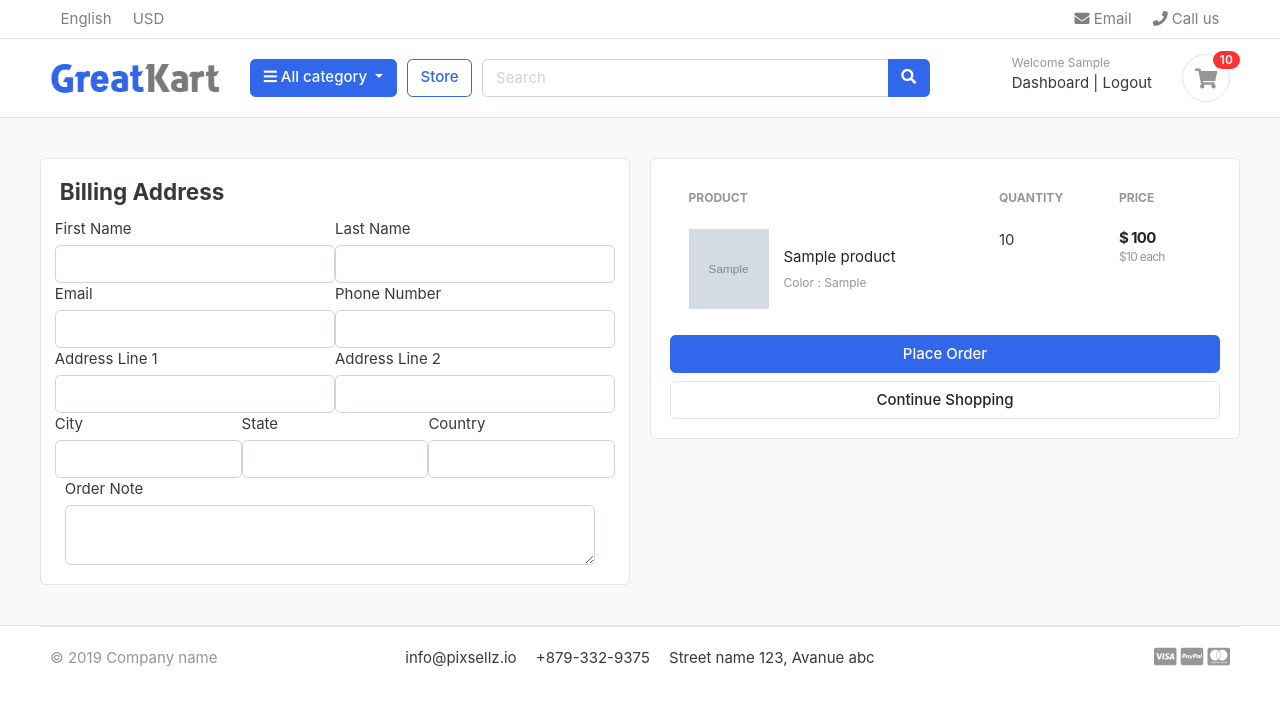
After one commit to Ebikemeese/greatkart-django, a Django app: page /cart/checkout/ in a window 1280 px wide. The commit adds this page. Shown: the top 706 px of the page. Run offline with Django 5.2, Linux system fonts and the light colour scheme; a user stored in the database is signed in; tables that the repository leaves empty hold one stand-in row (values such as "Sample post"); grey boxes marked "Sample" are stand-in pictures; some libraries are stand-ins or nearby versions; some web fonts are replaced.

Commit message:
Cart checkout page for logged in users

```diff
--- a/carts/context_processors.py
+++ b/carts/context_processors.py
@@ -10,7 +10,10 @@ def counter(request):
     else:
         try:
             cart = Cart.objects.filter(cart_id=_cart_id(request))
-            cart_items = cartItem.objects.all().filter(cart=cart[:1])
+            if request.user.is_authenticated:
+                cart_items = cartItem.objects.all().filter(user=request.user)
+            else:
+                cart_items = cartItem.objects.all().filter(cart=cart[:1])
             for cart_item in cart_items:
                 cart_count += cart_item.quantity
         except Cart.DoesNotExist:
--- a/carts/models.py
+++ b/carts/models.py
@@ -1,5 +1,6 @@
 from django.db import models
 from Store.models import Product, Variation
+from accounts.models import Account
 
 # Create your models here.
 class Cart(models.Model):
@@ -10,10 +11,11 @@ class Cart(models.Model):
         return self.cart_id
 
 class cartItem(models.Model):
+    user = models.ForeignKey(Account, on_delete=models.CASCADE, null=True)
     product = models.ForeignKey(Product, on_delete=models.CASCADE)
     #for variations
     variations = models.ManyToManyField(Variation, blank=True)
-    cart = models.ForeignKey(Cart, on_delete=models.CASCADE)
+    cart = models.ForeignKey(Cart, on_delete=models.CASCADE, null=True)
     quantity = models.IntegerField()
     is_active = models.BooleanField(default=True)
 
--- a/carts/urls.py
+++ b/carts/urls.py
@@ -6,4 +6,5 @@ urlpatterns = [
     path('add_cart/<int:product_id>/', views.add_cart, name='add_cart'),
     path('remove_cart/<int:product_id>/<int:cart_item_id>/', views.remove_cart, name='remove_cart'),
     path('remove_cart_item/<int:product_id>/<int:cart_item_id>/', views.remove_cart_item, name='remove_cart_item'),
+    path('checkout/', views.checkout, name='checkout')
 ]
--- a/carts/views.py
+++ b/carts/views.py
@@ -3,6 +3,7 @@ from Store.models import Product, Variation
 from .models import Cart, cartItem
 from django.http import HttpResponse
 from django.core.exceptions import ObjectDoesNotExist
+from django.contrib.auth.decorators import login_required
 
 # Create your views here.
 def _cart_id(request):
@@ -12,73 +13,128 @@ def _cart_id(request):
     return cart
 
 def add_cart(request, product_id):
+    current_user = request.user
     product = Product.objects.get(id=product_id)#Get the product
-    product_variation = []
-    if request.method == 'POST':
-        for item in request.POST:
-            key = item
-            value = request.POST[key]
+    #If user is authenticated
+    if current_user.is_authenticated:
+        product_variation = []
+        if request.method == 'POST':
+            for item in request.POST:
+                key = item
+                value = request.POST[key]
 
-            try:
-                variation = Variation.objects.get(product=product, variation_category__iexact=key, variation_value__iexact=value)
-                product_variation.append(variation)
-            except:
-                pass
-    try:
-        cart = Cart.objects.get(cart_id=_cart_id(request))#get the cart using the cart id present in the session
-    except Cart.DoesNotExist:
-        cart = Cart.objects.create(
-            cart_id = _cart_id(request)
-        )
-    cart.save()
+                try:
+                    variation = Variation.objects.get(product=product, variation_category__iexact=key, variation_value__iexact=value)
+                    product_variation.append(variation)
+                except:
+                    pass
 
-    is_cart_item_exists = cartItem.objects.filter(product=product, cart=cart).exists()
-    if is_cart_item_exists:
-        cart_item = cartItem.objects.filter(product=product, cart=cart)
-        #Existing variations in database
-        #Current variation in product variation
-        #item id in database
+        is_cart_item_exists = cartItem.objects.filter(product=product, user=current_user).exists()
+        if is_cart_item_exists:
+            cart_item = cartItem.objects.filter(product=product, user=current_user)
+            ex_var_list = []
+            id = []
+            for item in cart_item:
+                existing_variation = item.variations.all()
+                ex_var_list.append(list(existing_variation))
+                id.append(item.id)
 
-        ex_var_list = []
-        id = []
-        for item in cart_item:
-            existing_variation = item.variations.all()
-            ex_var_list.append(list(existing_variation))
-            id.append(item.id)
+            if product_variation in ex_var_list:
+                #Increase cart item quantity
+                index= ex_var_list.index(product_variation)
+                item_id = id[index]
+                item = cartItem.objects.get(product=product, id=item_id)
+                item.quantity += 1
+                item.save()
+            else:
+                #create new cart item
+                item = cartItem.objects.create(product=product, quantity=1, user=current_user)
+                if len(product_variation) > 0:
+                    item.variations.clear()
+                    item.variations.add(*product_variation)
+                item.save()
+        else:
+            cart_item = cartItem.objects.create(
+                product = product,
+                quantity = 1,
+                user = current_user,
+            )
+            if len(product_variation) > 0:
+                cart_item.variations.clear()
+                cart_item.variations.add(*product_variation)
+            cart_item.save()
+        return redirect('cart')
+    #If user is not authenticated
+    else:
+        product_variation = []
+        if request.method == 'POST':
+            for item in request.POST:
+                key = item
+                value = request.POST[key]
 
-        print(ex_var_list)
+                try:
+                    variation = Variation.objects.get(product=product, variation_category__iexact=key, variation_value__iexact=value)
+                    product_variation.append(variation)
+                except:
+                    pass
+        try:
+            cart = Cart.objects.get(cart_id=_cart_id(request))#get the cart using the cart id present in the session
+        except Cart.DoesNotExist:
+            cart = Cart.objects.create(
+                cart_id = _cart_id(request)
+            )
+        cart.save()
 
-        if product_variation in ex_var_list:
-            #Increase cart item quantity
-            index= ex_var_list.index(product_variation)
-            item_id = id[index]
-            item = cartItem.objects.get(product=product, id=item_id)
-            item.quantity += 1
-            item.save()
+        is_cart_item_exists = cartItem.objects.filter(product=product, cart=cart).exists()
+        if is_cart_item_exists:
+            cart_item = cartItem.objects.filter(product=product, cart=cart)
+
+            #Existing variations in database
+            #Current variation in product variation
+            #item id in database
+            ex_var_list = []
+            id = []
+            for item in cart_item:
+                existing_variation = item.variations.all()
+                ex_var_list.append(list(existing_variation))
+                id.append(item.id)
+
+            print(ex_var_list)
+
+            if product_variation in ex_var_list:
+                #Increase cart item quantity
+                index= ex_var_list.index(product_variation)
+                item_id = id[index]
+                item = cartItem.objects.get(product=product, id=item_id)
+                item.quantity += 1
+                item.save()
+            else:
+                #create new cart item
+                item = cartItem.objects.create(product=product, quantity=1, cart=cart)
+                if len(product_variation) > 0:
+                    item.variations.clear()
+                    item.variations.add(*product_variation)
+                item.save()
         else:
-            #create new cart item
-            item = cartItem.objects.create(product=product, quantity=1, cart=cart)
+            cart_item = cartItem.objects.create(
+                product = product,
+                quantity = 1,
+                cart = cart,
+            )
             if len(product_variation) > 0:
-                item.variations.clear()
-                item.variations.add(*product_variation)
-            item.save()
-    else:
-        cart_item = cartItem.objects.create(
-            product = product,
-            quantity = 1,
-            cart = cart,
-        )
-        if len(product_variation) > 0:
-            cart_item.variations.clear()
-            cart_item.variations.add(*product_variation)
-        cart_item.save()
-    return redirect('cart')
+                cart_item.variations.clear()
+                cart_item.variations.add(*product_variation)
+            cart_item.save()
+        return redirect('cart')
 
 def remove_cart(request, product_id, cart_item_id):
-    cart = Cart.objects.get(cart_id=_cart_id(request))
     product = get_object_or_404(Product, id=product_id)
     try:
-        cart_item = cartItem.objects.get(product=product, cart=cart, id=cart_item_id)
+        if request.user.is_authenticated:
+            cart_item = cartItem.objects.get(product=product, user=request.user, id=cart_item_id)
+        else:
+            cart = Cart.objects.get(cart_id=_cart_id(request))
+            cart_item = cartItem.objects.get(product=product, cart=cart, id=cart_item_id)
         if cart_item.quantity > 1:
             cart_item.quantity -= 1
             cart_item.save()
@@ -89,9 +145,12 @@ def remove_cart(request, product_id, cart_item_id):
     return redirect('cart')
 
 def remove_cart_item(request, product_id, cart_item_id):
-    cart = Cart.objects.get(cart_id=_cart_id(request))
     product = get_object_or_404(Product, id=product_id)
-    cart_item = cartItem.objects.get(product=product, cart=cart, id=cart_item_id)
+    if request.user.is_authenticated:
+        cart_item = cartItem.objects.get(product=product, user=request.user, id=cart_item_id)
+    else:
+        cart = Cart.objects.get(cart_id=_cart_id(request))
+        cart_item = cartItem.objects.get(product=product, cart=cart, id=cart_item_id)
     cart_item.delete()
     return redirect('cart')
 
@@ -99,8 +158,11 @@ def cart(request, total=0, quantity=0, cart_items=None):
     try:
         tax = 0
         grand_total = 0
-        cart = Cart.objects.get(cart_id=_cart_id(request))
-        cart_items = cartItem.objects.filter(cart=cart, is_active=True)
+        if request.user.is_authenticated:
+            cart_items = cartItem.objects.filter(user=request.user, is_active=True)
+        else:
+            cart = Cart.objects.get(cart_id=_cart_id(request))
+            cart_items = cartItem.objects.filter(cart=cart, is_active=True)
         for cart_item in cart_items:
             total += (cart_item.product.price * cart_item.quantity)
             quantity += cart_item.quantity
@@ -117,3 +179,30 @@ def cart(request, total=0, quantity=0, cart_items=None):
         'grand_total': grand_total,
     }
     return render(request, 'store/cart.html', context)
+
+@login_required(login_url='login')
+def checkout(request, total=0, quantity=0, cart_items=None):
+    try:
+        tax = 0
+        grand_total = 0
+        if request.user.is_authenticated:
+            cart_items = cartItem.objects.filter(user=request.user, is_active=True)
+        else:
+            cart = Cart.objects.get(cart_id=_cart_id(request))
+            cart_items = cartItem.objects.filter(cart=cart, is_active=True)
+        for cart_item in cart_items:
+            total += (cart_item.product.price * cart_item.quantity)
+            quantity += cart_item.quantity
+        tax = (2 * total)/100
+        grand_total = total + tax
+    except ObjectDoesNotExist:
+        pass
+
+    context = {
+        'total': total,
+        'quantity': quantity,
+        'cart_items': cart_items,
+        'tax': tax,
+        'grand_total': grand_total,
+    }
+    return render(request, 'store/checkout.html', context)
--- a/templates/store/cart.html
+++ b/templates/store/cart.html
@@ -115,7 +115,7 @@
                 <p class="text-center mb-3">
                     <img src="{% static './images/misc/payments.png' %}" height="26">
                 </p>
-                <a href="./place-order.html" class="btn btn-primary btn-block"> Checkout </a>
+                <a href="{% url 'checkout' %}" class="btn btn-primary btn-block"> Checkout </a>
                 <a href="{% url 'store' %}" class="btn btn-light btn-block">Continue Shopping</a>
             </div> <!-- card-body.// -->
             </div> <!-- card.// -->
--- /dev/null
+++ b/templates/store/checkout.html
@@ -0,0 +1,144 @@
+{% extends 'base.html' %}
+
+{% load static %}
+
+{% block content %}
+
+<section class="section-content padding-y bg">
+    <div class="container">
+
+    <!-- ============================ COMPONENT 1 ================================= -->
+
+    <div class="row">
+        <form action="" method="POST" class="row">
+            {% csrf_token %}
+            <aside class="col-lg-6">
+                <div class="card">
+                    <div class="card-body">
+                        <h4 class="card-title mg-4">Billing Address</h4>
+
+                            <div class="form-row">
+                                <div class="col form-row">
+                                    <label for="">First Name</label>
+                                    <input type="text" name="first_name" class="form-control" required>
+                                </div>
+                                <div class="col form-row">
+                                    <label for="">Last Name</label>
+                                    <input type="text" name="last_name" class="form-control" required>
+                                </div>
+                            </div>
+
+                            <div class="form-row">
+                                <div class="col form-row">
+                                    <label for="">Email</label>
+                                    <input type="text" name="email" class="form-control" required>
+                                </div>
+                                <div class="col form-row">
+                                    <label for="">Phone Number</label>
+                                    <input type="text" name="phone" class="form-control" required>
+                                </div>
+                            </div>
+
+                            <div class="form-row">
+                                <div class="col form-row">
+                                    <label for="">Address Line 1</label>
+                                    <input type="text" name="address_line_1" class="form-control" required>
+                                </div>
+                                <div class="col form-row">
+                                    <label for="">Address Line 2</label>
+                                    <input type="text" name="address_line_2" class="form-control">
+                                </div>
+                            </div>
+
+                            <div class="form-row">
+                                <div class="col form-row">
+                                    <label for="">City</label>
+                                    <input type="text" name="city" class="form-control" required>
+                                </div>
+                                <div class="col form-row">
+                                    <label for="">State</label>
+                                    <input type="text" name="state" class="form-control" required>
+                                </div>
+                                <div class="col form-row">
+                                    <label for="">Country</label>
+                                    <input type="text" name="country" class="form-control" required>
+                                </div>
+                            </div>
+                            <div class="col form-row">
+                                <label for="">Order Note</label>
+                                <textarea type="text" name="order_note" row="2" class="form-control"></textarea>
+                            </div>
+
+                    </div>
+
+                </div> <!-- card.// -->
+
+            </aside> <!-- col.// -->
+            <aside class="col-lg-6">
+
+                <div class="card">
+                <div class="card-body">
+
+                    <table class="table table-borderless table-shopping-cart">
+                        <thead class="text-muted">
+                        <tr class="small text-uppercase">
+                          <th scope="col">Product</th>
+                          <th scope="col" width="120">Quantity</th>
+                          <th scope="col" width="120">Price</th>
+                        </tr>
+                        </thead>
+                        <tbody>
+                        {% for cart_item in cart_items %}
+                        <tr>
+                            <td>
+                                <figure class="itemside align-items-center">
+                                    <div class="aside"><img src="{{ cart_item.product.images.url }}" class="img-sm"></div>
+                                    <figcaption class="info">
+                                        <a href="{{ cart_item.product.get_url }}" class="title text-dark">{{ cart_item.product.product_name }}</a>
+                                        <p class="text-muted small">
+                                            {% if cart_item.variations.all %}
+
+                                                {% for item in cart_item.variations.all %}
+
+                                                    {{ item.variation_category | capfirst }} : {{ item.variation_value | capfirst }} <br>
+
+                                                {% endfor %}
+
+                                            {% endif %}
+                                        </p>
+                                    </figcaption>
+                                </figure>
+                            </td>
+                            <td>
+                                <label for="">{{ cart_item.quantity }}</label>
+                            </td>
+                            <td>
+                                <div class="price-wrap">
+                                    <var class="price">$ {{ cart_item.sub_total }}</var>
+                                    <small class="text-muted"> ${{ cart_item.product.price }} each </small>
+                                </div> <!-- price-wrap .// -->
+                            </td>
+                        </tr>
+                        {% endfor %}
+                        </tbody>
+                    </table>
+                    <button type="submit" class="btn btn-primary btn-block" name="submit">Place Order</button>
+                    <a href="{% url 'store' %}" class="btn btn-light btn-block">Continue Shopping</a>
+
+
+                </div> <!-- card-body.// -->
+                </div> <!-- card.// -->
+
+            </aside> <!-- col.// -->
+
+        </form>
+    </div> <!-- row.// -->
+
+    <!-- ============================ COMPONENT 1 END .// ================================= -->
+
+    </div> <!-- container .//  -->
+    </section>
+    <!-- ========================= SECTION CONTENT END// ========================= -->
+
+
+{% endblock %}
```
Also changed, not shown: accounts/views.py (+53 -1 lines), carts/migrations/0004_cartitem_user_alter_cartitem_cart.py (added).
